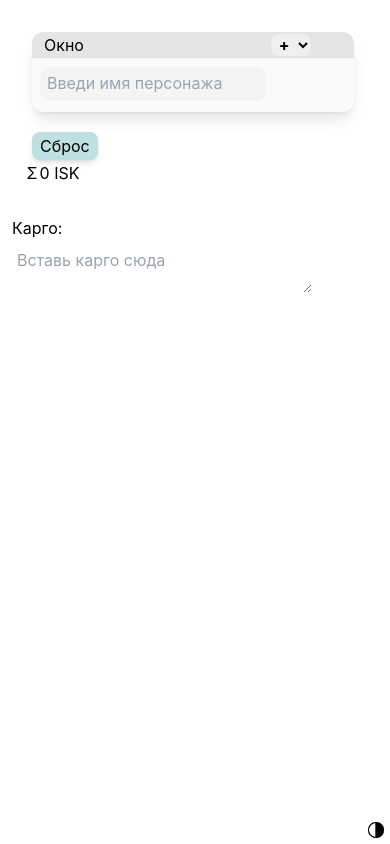
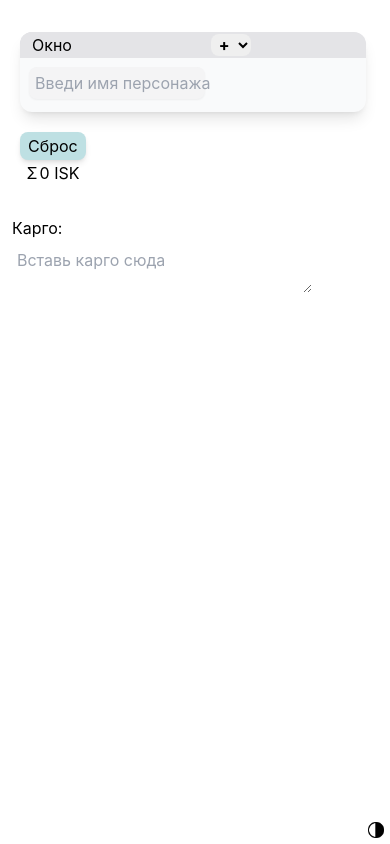
Before and after one commit to alpha02x/crabber, a React (Create React App) app: page / in a window 390 px wide. Built offline with nearby package versions, Linux system fonts and the light colour scheme.

Commit message:
move to tailwind №4

```diff
--- a/src/App.tsx
+++ b/src/App.tsx
@@ -13,6 +13,7 @@ type AppState = {
 type TableState = {
 	tableColumns: TableColumn[];
 	chars: string[];
+	precheckedChars: string[]
 };
 
 export class App extends React.Component {
@@ -22,13 +23,24 @@ export class App extends React.Component {
 			JSON.stringify({
 				darkTheme: false,
 			})),
-        tableState: JSON.parse(
+		tableState: this.initTableStateFromLS()
+	}
+
+	private initTableStateFromLS(): TableState {
+		let stateFromLS: TableState = JSON.parse(
 			localStorage.getItem("state") ??
 			JSON.stringify({
 				tableColumns: [],
 				chars: [],
+				precheckedChars: []
 			})
-        )
+		);
+
+		if (stateFromLS.precheckedChars === undefined) {
+			stateFromLS.precheckedChars = [];
+		}
+
+		return stateFromLS;
 	}
 
 	enableDarkTheme() {
@@ -48,6 +60,7 @@ export class App extends React.Component {
 			...this.state,
 			tableColumns: [],
 			chars: [],
+			precheckedChars: []
 		});
 		localStorage.removeItem("state");
 	}
@@ -107,6 +120,7 @@ export class App extends React.Component {
 
 	removeChar(char: string) {
 		let newState: TableState = {
+			precheckedChars: this.state.tableState.precheckedChars.filter((x) => x !== char),
 			chars: this.state.tableState.chars.filter((x) => x !== char),
 			tableColumns: this.state.tableState.tableColumns.map((column) => {
 				let newColumn: TableColumn = {
@@ -125,9 +139,19 @@ export class App extends React.Component {
 		let alreadyPresentAnomsOfType = this.state.tableState.tableColumns.filter((col) => col.anomalyType === type).length;
 		let columnName = (anomalyDefinition?.tag ?? "unknown") + (alreadyPresentAnomsOfType + 1);
 		if (newTableState.tableColumns.some((c) => c.name === columnName)) columnName += "(1)";
-        newTableState.tableColumns.push(new TableColumn(columnName, type));
+		let newColumn = new TableColumn(columnName, type);
+		newColumn.charsPassed = this.state.tableState.precheckedChars;
+		newTableState.tableColumns.push(newColumn);
 		this.setTableState(newTableState);
 	}
+
+	setPrecheck(charName: string) {
+		let newPrechecked = this.state.tableState.precheckedChars.includes(charName) ?
+			this.state.tableState.precheckedChars.filter((c) => c !== charName) :
+			this.state.tableState.precheckedChars.concat(charName);
+		this.setTableState({ ...this.state.tableState, precheckedChars: newPrechecked });
+	}
+
 
 	render(): React.ReactNode {
 		return (
@@ -136,6 +160,7 @@ export class App extends React.Component {
 					<AnomaliesTable
 						tableColumns={this.state.tableState.tableColumns}
 						chars={this.state.tableState.chars}
+						precheckedChars={this.state.tableState.precheckedChars}
 						addChar={this.addChar.bind(this)}
 						removeCharFromTable={this.removeChar.bind(this)}
 						addAnomaly={this.addAnomaly.bind(this)}
@@ -144,6 +169,7 @@ export class App extends React.Component {
 						changeDrifter={this.changeDrifter.bind(this)}
 						removeColumn={this.removeColumn.bind(this)}
 						resetState={this.resetState.bind(this)}
+						setPrecheck={this.setPrecheck.bind(this)}
 					/>
 					<Calculator
 						tableColumns={this.state.tableState.tableColumns}
--- a/src/components/AnomaliesTable/AnomaliesTable.tsx
+++ b/src/components/AnomaliesTable/AnomaliesTable.tsx
@@ -1,5 +1,5 @@
 import React from "react";
-import { AnomalyPassedCheckBox } from "./AnomalyPassedCheckBox/AnomalyPassedCheckBox";
+import { AnomalyCheckBox } from "./AnomalyCheckBox/AnomalyCheckBox";
 import { CharAdditionControl } from "./CharAdditionControl/CharAdditionControl";
 import { AnomalyAdditionControl } from "./AnomalyAdditionControl/AnomalyAdditionControl";
 import TableColumn from "../../models/TableColumn";
@@ -10,12 +10,14 @@ import ResetButton from "./ResetButton/ResetButton";
 type AnomaliesTableProps = {
 	tableColumns: TableColumn[];
 	chars: string[];
+	precheckedChars: string[];
 	removeColumn: (columnName: string) => void;
 	changeDrifter: (columnName: string, hasMiniDrifter: boolean, hasBigDrifter: boolean) => void;
 	changeAddRat: (columnName: string) => void;
 	addAnomaly: (type: string) => void;
 	removeCharFromTable: (charName: string) => void;
 	setCharStatusForAnomaly: (charName: string, anomalyName: string, passed: boolean) => void;
+	setPrecheck: (charName: string) => void;
 	addChar: (char: string) => void;
 	resetState: () => void;
 };
@@ -24,7 +26,7 @@ export class AnomaliesTable extends React.Component<AnomaliesTableProps> {
 	render() {
 		return (
 			[
-				<div className='overflow-x-auto overflow-y-visible mt-5 ml-5 mr-6 2xl:ml-72 2xl:mr-72 shadow-lg rounded-xl bg-[#f9fafb] dark:bg-zinc-600'>
+				<div className='overflow-x-auto overflow-y-visible mt-5 ml-2 mr-3 sm:ml-5 sm:mr-6 2xl:ml-72 2xl:mr-72 shadow-lg rounded-xl bg-[#f9fafb] dark:bg-zinc-600'>
 					<table className="pt-2 mb-2 px-3 w-full">
 						<tbody>
 							<tr className="bg-zinc-200 dark:bg-zinc-500">
@@ -58,14 +60,24 @@ export class AnomaliesTable extends React.Component<AnomaliesTableProps> {
 									</td>
 									{this.props.tableColumns.map((column) => (
 										<td>
-											<AnomalyPassedCheckBox
-												checked={column.charsPassed.some((passed) => passed === char)}
+											<AnomalyCheckBox
+												checked={column.charsPassed.includes(char)}
 												char={char}
 												anomalyName={column.name}
 												setCharStatusForAnomaly={this.props.setCharStatusForAnomaly}
 											/>
 										</td>
 									))}
+									<td className="opacity-40">
+										<div className="float-start ml-2">
+											<AnomalyCheckBox
+												checked={this.props.precheckedChars.includes(char)}
+												char={char}
+												anomalyName="preCheck"
+												setCharStatusForAnomaly={this.props.setPrecheck}
+											></AnomalyCheckBox>
+										</div>
+									</td>
 								</tr>
 							))}
 							<tr>
--- a/src/components/AnomaliesTable/AnomalyPassedCheckBox/AnomalyPassedCheckBox.tsx
+++ b/src/components/AnomaliesTable/AnomalyCheckBox/AnomalyCheckBox.tsx
@@ -7,7 +7,7 @@ type AnomaliesTableProps = {
 	setCharStatusForAnomaly: (charName: string, anomalyName: string, passed: boolean) => void;
 };
 
-export class AnomalyPassedCheckBox extends React.Component<AnomaliesTableProps> {
+export class AnomalyCheckBox extends React.Component<AnomaliesTableProps> {
 	handleCheckboxChange = (event: ChangeEvent<HTMLInputElement>) => {
 		let newValue: boolean = event.target.checked;
 		this.props.setCharStatusForAnomaly(this.props.char, this.props.anomalyName, newValue);
--- a/src/components/AnomaliesTable/CharAdditionControl/CharAdditionControl.tsx
+++ b/src/components/AnomaliesTable/CharAdditionControl/CharAdditionControl.tsx
@@ -28,7 +28,7 @@ export class CharAdditionControl extends React.Component<CharAdditionControlProp
 
 	render(): React.ReactNode {
 		return (
-			<div className='flex flex-row flex-nowrap ml-2 mt-2 mb-1 p-1 w-56 border-0 rounded-lg whitespace-nowrap shadow-sm bg-zinc-100 dark:bg-zinc-500'>
+			<div className='flex flex-row flex-nowrap ml-2 mt-2 mb-1 p-1 sm:w-56 w-44 border-0 rounded-lg whitespace-nowrap shadow-sm bg-zinc-100 dark:bg-zinc-500'>
 				<input
 					id='char-addition-input'
 					className='flex-1 pl-0.5 bg-transparent'
--- a/src/components/AnomaliesTable/CharName/CharName.tsx
+++ b/src/components/AnomaliesTable/CharName/CharName.tsx
@@ -8,7 +8,7 @@ export type CharNameProps = {
 export class CharName extends React.Component<CharNameProps> {
 	render(): React.ReactNode {
 		return (
-			<div className='flex flex-row flex-nowrap w-full text-nowrap max-w-56'>
+			<div className='flex flex-row flex-nowrap w-full text-nowrap max-w-44 sm:max-w-56'>
 				<div
 					className="flex-1 w-full dark:text-zinc-200 overflow-hidden text-nowrap overflow-ellipsis m-auto"
 					title={this.props.charName}>
--- a/src/components/AnomaliesTable/ResetButton/ResetButton.tsx
+++ b/src/components/AnomaliesTable/ResetButton/ResetButton.tsx
@@ -13,7 +13,7 @@ export class ResetButton extends React.Component<ResetButtonProps, ResetButtonSt
 
 	render(): React.ReactNode {
 		return (
-			<div className="flex flex-row flex-nowrap mt-5 ml-5 md-5 2xl:ml-72">
+			<div className="flex flex-row flex-nowrap mt-5 md-5 ml-2 sm:ml-5 2xl:ml-72">
 				<div
 					className='p-0.5 px-2 w-fit rounded-lg shadow-md hover:shadow-lg cursor-pointer select-none bg-eastern-blue-200 dark:bg-eastern-blue-700 dark:text-zinc-200'
 					onDoubleClick={() => {
--- a/tsconfig.json
+++ b/tsconfig.json
@@ -1,6 +1,6 @@
 {
   "compilerOptions": {
-    "target": "es5",
+    "target": "ES6",
     "lib": [
       "dom",
       "dom.iterable",
```
Lines whose indentation alone changed are shown as unchanged.
